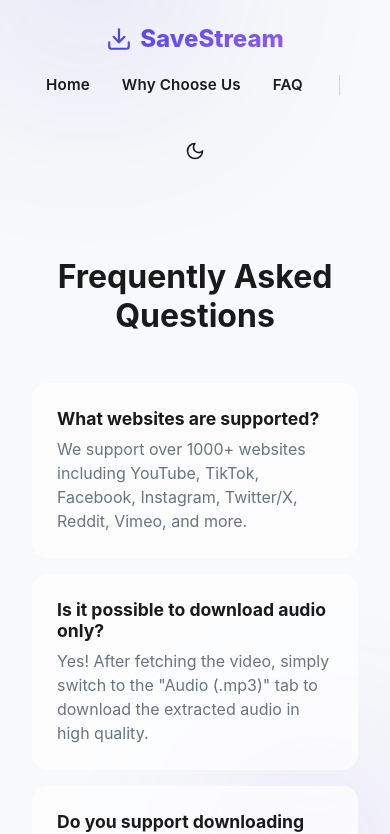
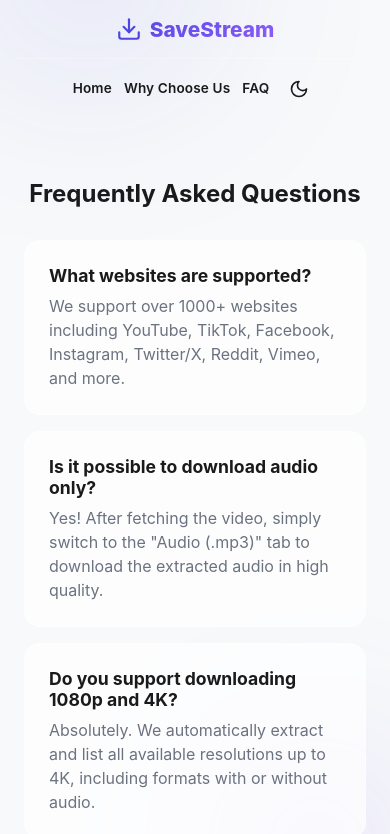
Before and after one commit to ayansiddique/savestream-downloader, a React (Vite) app in the folder frontend/: page /faq in a window 390 px wide. Shown: the top 834 px of the page. Built offline with nearby package versions, Linux system fonts and the light colour scheme; no server answers.

Commit message:
fix(frontend): improve mobile responsiveness and remove conflicting inline styles

```diff
--- a/frontend/src/index.css
+++ b/frontend/src/index.css
@@ -546,21 +546,92 @@ footer {
   to { opacity: 1; }
 }
 
-/* Responsiveness */
+/* Comprehensive Responsiveness */
+@media (max-width: 1024px) {
+  .hero h1 { font-size: 3rem; }
+  .container { padding: 1.5rem; }
+}
+
 @media (max-width: 768px) {
-  .hero h1 { font-size: 2.5rem; }
+  .navbar {
+    flex-wrap: wrap;
+    justify-content: center;
+    padding: 1rem;
+    gap: 1rem;
+  }
+
+  .nav-links {
+    width: 100%;
+    justify-content: center;
+    gap: 1rem;
+    border-top: 1px solid var(--card-border);
+    padding-top: 0.75rem;
+  }
+
+  .logo { font-size: 1.3rem; }
+
+  .hero { margin-top: 2rem; margin-bottom: 2rem; }
+  .hero h1 { font-size: 2rem; }
+  .hero p { font-size: 1rem; }
+
+  .downloader-card { padding: 1.25rem; border-radius: 20px; }
+
   .input-group { flex-direction: column; }
-  .fetch-btn { padding: 1rem; justify-content: center; }
-  .video-header { flex-direction: column; }
-  .thumbnail-container { width: 100%; max-width: 320px; margin: 0 auto;}
+  .url-input { width: 100%; }
+  .fetch-btn { width: 100%; padding: 1rem; justify-content: center; }
 
-  .navbar {
+  .video-header {
+    flex-direction: column;
+    align-items: center;
+    text-align: center;
+  }
+
+  .thumbnail-container {
+    width: 100%;
+    max-width: 320px;
+  }
+
+  .video-title {
+    font-size: 1.1rem;
+    flex-direction: column;
+    align-items: center;
+    gap: 0.5rem;
+    margin-top: 1rem;
+  }
+
+  .video-meta {
+    justify-content: center;
+    flex-wrap: wrap;
+  }
+
+  .tabs {
+    justify-content: center;
+    overflow-x: auto;
+    white-space: nowrap;
+    padding-bottom: 5px;
+  }
+
+  .tab { padding: 0.75rem 1rem; font-size: 0.9rem; }
+
+  .quality-list { grid-template-columns: 1fr; }
+
+  .quality-card {
+    padding: 1rem;
     flex-direction: column;
     gap: 1rem;
-    padding: 1.5rem 1rem;
+    text-align: center;
   }
-  .nav-links {
-    flex-wrap: wrap;
-    justify-content: center;
-  }
+
+  .quality-info { align-items: center; }
+  .download-btn { width: 100%; justify-content: center; }
+
+  .features-section, .supported-section, .faq-section { margin-top: 4rem; }
+  .section-title { font-size: 1.5rem; margin-bottom: 2rem; }
 }
+
+@media (max-width: 480px) {
+  .hero h1 { font-size: 1.75rem; }
+  .nav-links { gap: 0.75rem; font-size: 0.85rem; }
+  .nav-link { font-size: 0.85rem; }
+  .nav-divider { display: none; }
+}
--- a/frontend/src/pages/Home.jsx
+++ b/frontend/src/pages/Home.jsx
@@ -82,15 +82,15 @@ export default function Home() {
   };
 
   return (
-    <div className="container" style={{ minHeight: 'auto' }}>
+    <div className="container">
       <Helmet>
         <title>SaveStream - All in One Video Downloader</title>
         <meta name="description" content="Download Any Video, Anywhere. The blazing fast, secure, and modern way to save videos from YouTube, TikTok, Instagram, Twitter, and 1000+ more platforms in MP4 and MP3." />
       </Helmet>
 
-      <section className="hero" style={{ marginTop: '2rem' }}>
-        <h1 style={{ fontSize: '3rem', marginBottom: '1rem' }}>Download Any Video,<br/>Anywhere.</h1>
-        <p style={{ fontSize: '1.2rem' }}>The blazing fast, secure, and modern way to save videos from 1000+ platforms.</p>
+      <section className="hero">
+        <h1>Download Any Video,<br/>Anywhere.</h1>
+        <p>The blazing fast, secure, and modern way to save videos from 1000+ platforms.</p>
       </section>
 
       <section className="downloader-card">
```
